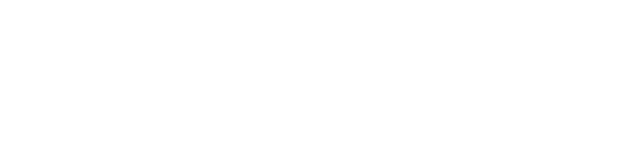
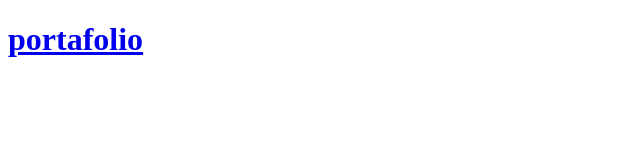
Before and after one commit to jaco710/portafolio, a plain HTML site: page index.html in a window 1280 px wide. Shown: the whole page, without its empty margins (0-640 px from the left). Drawn offline with Linux system fonts and the light colour scheme.

Commit message:
agrego header-index.html

```diff
--- a/index.html
+++ b/index.html
@@ -7,6 +7,16 @@
     <title>portafolio</title>
 </head>
 <body>
+    <div class="contenedor-sitio">
+        <header class="header">
+            <div class="contenedor-nav">
+                <h1 class="titulo-sitio">
+                    <a href="/">portafolio</a>
+                </h1>
+
+            </div>
+        </header>
+    </div>
 
 </body>
 </html>
```
